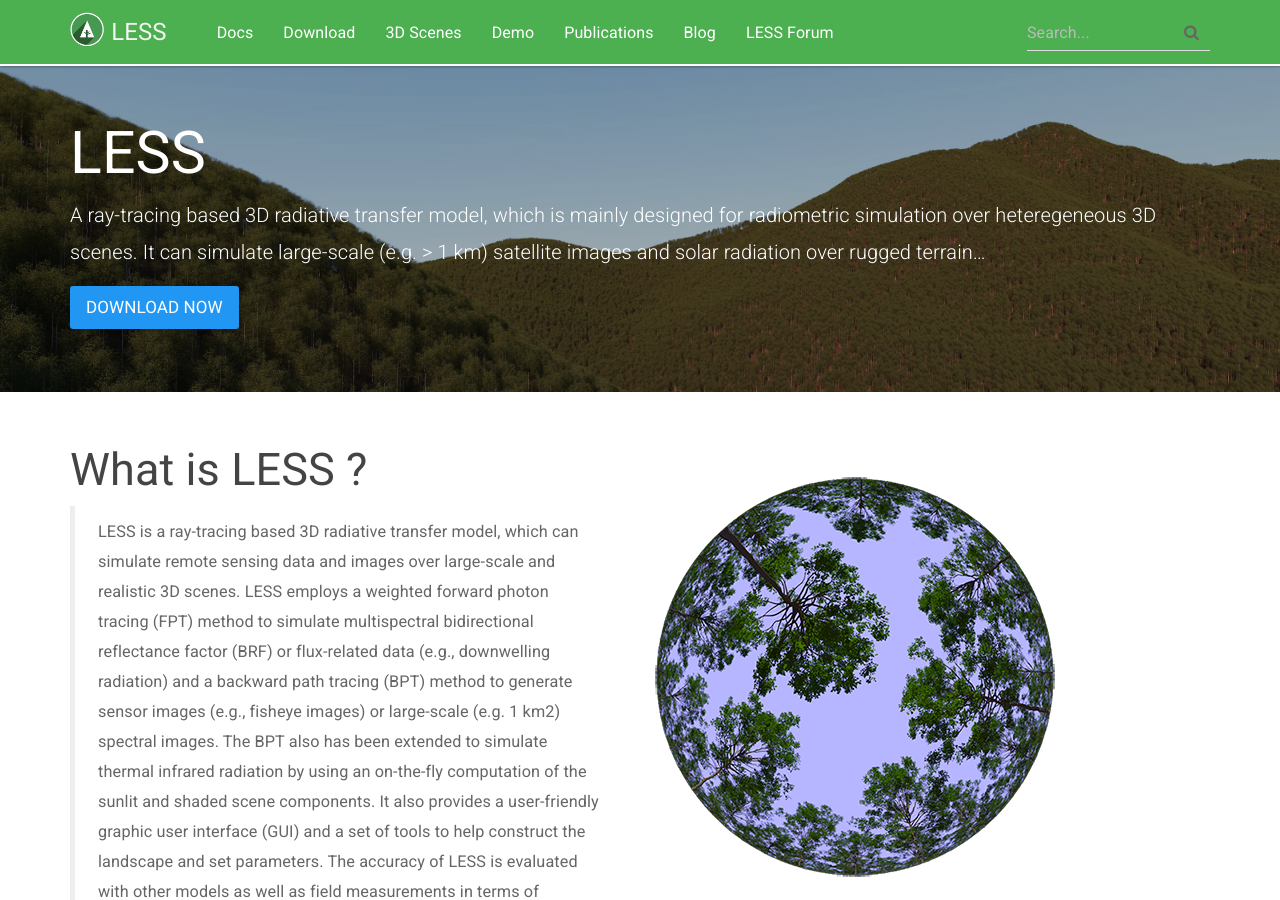
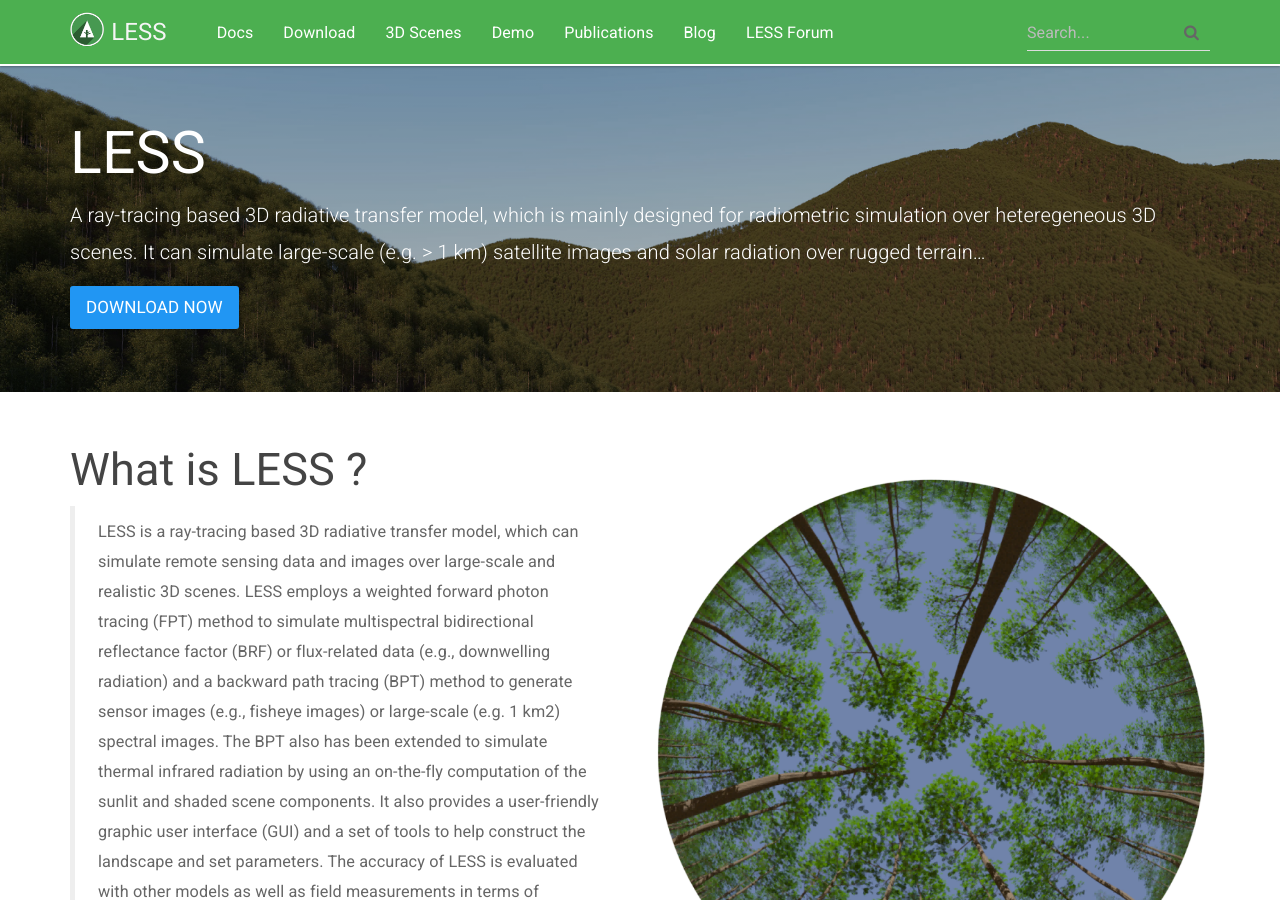
Before and after one commit to jianboqi/jianboqi.github.io, a Jekyll site: the page built from index.html, in a window 1280 px wide and 900 px high. Built offline with Jekyll 4.4.1, drawn with Linux system fonts in a browser that asks for light colours; nearby versions of some CDN libraries.

Commit message:
Update index.html

```diff
--- a/index.html
+++ b/index.html
@@ -22,7 +22,7 @@
             </blockquote>
         </div>
         <div class="col-md-6 text-center" style="margin-top: 55px;">
-            <img src="img/jekyll-dark.png" alt="" class="img-responsive">
+            <img src="img/fisheye.png" alt="" class="img-responsive">
         </div>
     </div>
 
```
